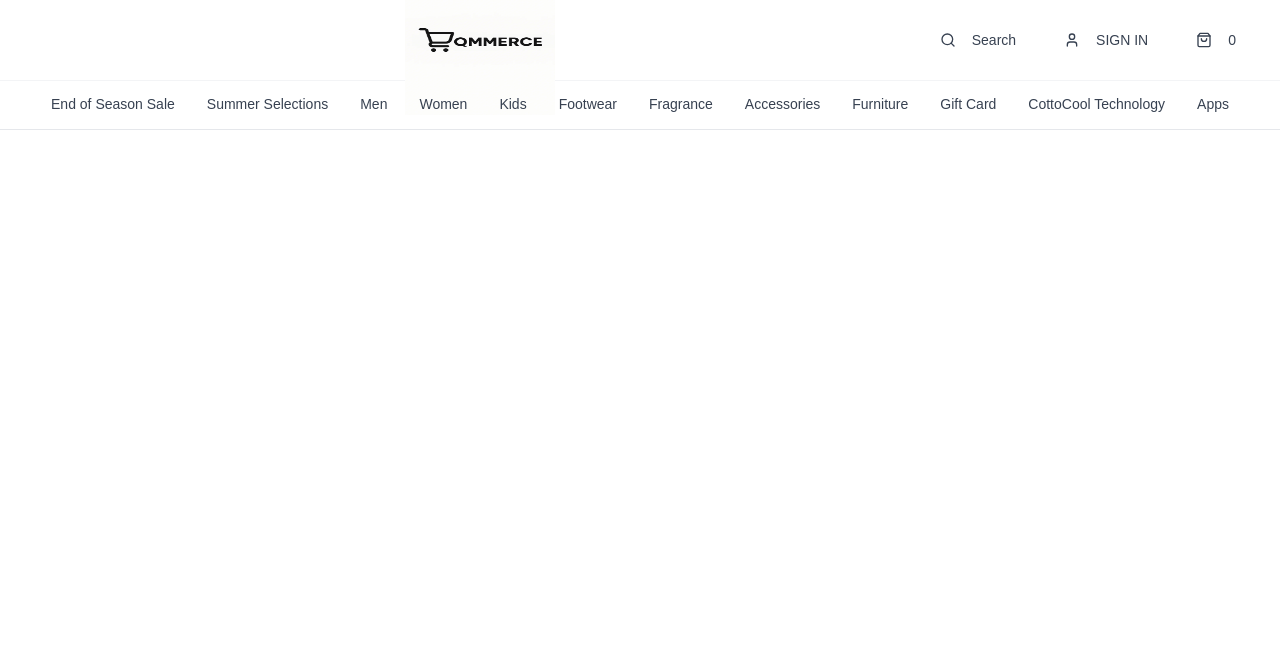
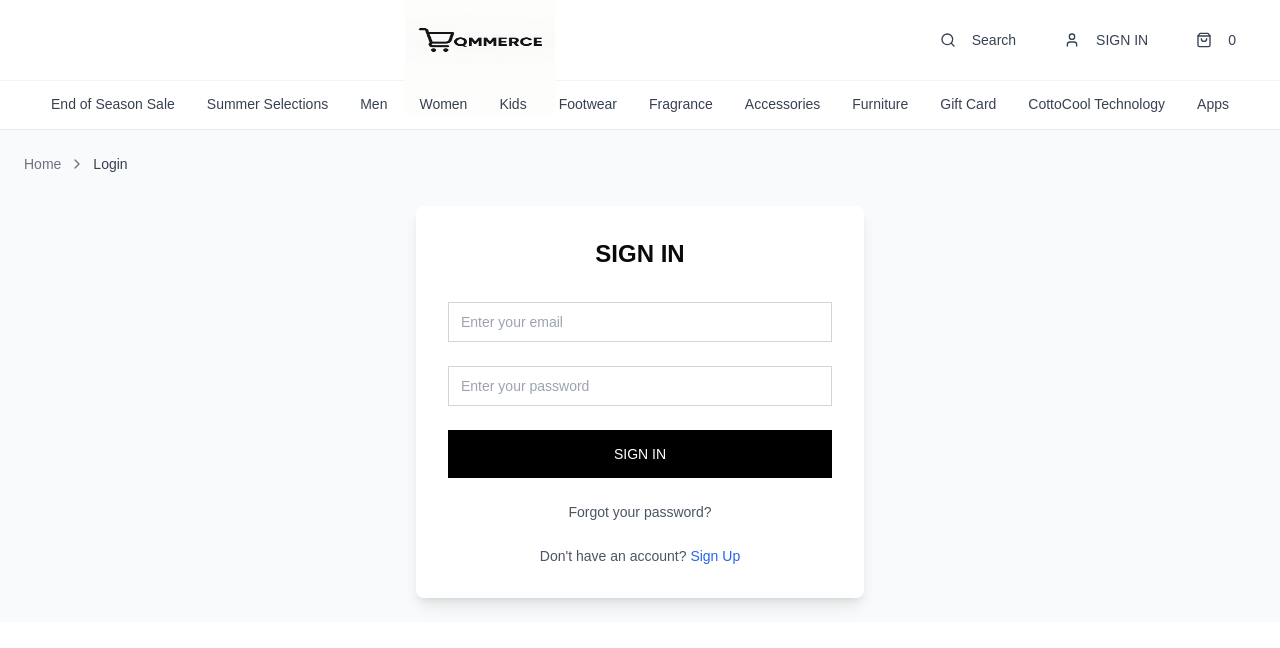
Before and after one commit to tanvirTheDev/creativeGhor, a Next.js app in the folder creativeGhor-fontend/: page /login in a window 1280 px wide. Shown: the top 648 px of the page. Built offline with nearby package versions, Linux system fonts and the light colour scheme.

Commit message:
again design login and register

```diff
--- a/creativeGhor-fontend/src/app/login/page.tsx
+++ b/creativeGhor-fontend/src/app/login/page.tsx
@@ -1,180 +1,96 @@
 "use client";
 
-import { AnimatePresence, motion } from "framer-motion";
-import { X } from "lucide-react";
+import EliteForm from "@/components/Form/EliteForm";
+import InputForm from "@/components/Form/InputForm";
+import { Button } from "@/components/ui/button";
+import { loginUser } from "@/services/actions/loginUser";
+import { storeUserInfo } from "@/services/auth.services";
+import { ChevronRight } from "lucide-react";
 import Link from "next/link";
 import { useRouter } from "next/navigation";
-import { useEffect, useState } from "react";
 import { FieldValues } from "react-hook-form";
 
-import { Button } from "@/components/ui/button";
-import { Input } from "@/components/ui/input";
-import { Label } from "@/components/ui/label";
-import { loginUser } from "@/services/actions/loginUser";
-import { storeUserInfo } from "@/services/auth.services";
+export default function LoginPage() {
+  const router = useRouter();
 
-interface SignInPanelProps {
-  isOpen: boolean;
-  onClose: () => void;
-}
-
-export default function LoginPanel({ isOpen, onClose }: SignInPanelProps) {
-  const router = useRouter();
-  const [isAnimating, setIsAnimating] = useState(false);
-  const [email, setEmail] = useState("");
-  const [password, setPassword] = useState("");
-
-  useEffect(() => {
-    if (isOpen) {
-      setIsAnimating(true);
-      document.body.style.overflow = "hidden";
-    } else {
-      document.body.style.overflow = "unset";
-      const timer = setTimeout(() => setIsAnimating(false), 300);
-      return () => clearTimeout(timer);
-    }
-  }, [isOpen]);
-
-  const handleBackdropClick = (e: React.MouseEvent) => {
-    if (e.target === e.currentTarget) {
-      onClose();
-    }
-  };
-
-  const handleSubmit = async () => {
+  const handleSubmit = async (values: FieldValues) => {
     try {
-      const values: FieldValues = { email, password };
       const response = await loginUser(values);
       storeUserInfo({ accessToken: response?.token });
-      onClose();
       router.push("/dashboard");
     } catch (error) {
       console.error("Login error", error);
     }
   };
 
-  if (!isOpen && !isAnimating) return null;
+  return (
+    <div className="h-full bg-gray-50 p-6">
+      <div className="mb-8 flex items-center gap-2 text-sm text-gray-500">
+        <Link href="/" className="hover:text-gray-700">
+          Home
+        </Link>
+        <ChevronRight className="h-4 w-4 text-gray-500" />
+        <span className="text-gray-700">Login</span>
+      </div>
+      <div className="max-w-md w-full mx-auto space-y-8 p-8 bg-white rounded-lg shadow-lg">
+        <div className="text-center">
+          <h1 className="text-2xl font-bold">SIGN IN</h1>
+        </div>
 
-  return (
-    <AnimatePresence>
-      {isOpen && (
-        <motion.div
-          initial={{ opacity: 0 }}
-          animate={{ opacity: 1 }}
-          exit={{ opacity: 0 }}
-          transition={{ duration: 0.3 }}
-          onClick={handleBackdropClick}
-          className="fixed inset-0 z-50 bg-black bg-opacity-50 backdrop-blur-sm"
+        <EliteForm
+          onSubmit={handleSubmit}
+          defaultValues={{
+            email: "",
+            password: "",
+          }}
         >
-          <motion.div
-            initial={{ x: "100%", opacity: 0 }}
-            animate={{ x: 0, opacity: 1 }}
-            exit={{ x: "100%", opacity: 0 }}
-            transition={{
-              type: "spring",
-              stiffness: 300,
-              damping: 30,
-              mass: 0.8,
-            }}
-            className="fixed bg-scroll right-0 top-0 h-full w-full bg-white shadow-2xl"
-          >
-            {/* Header */}
-            <motion.div
-              initial={{ y: -20, opacity: 0 }}
-              animate={{ y: 0, opacity: 1 }}
-              transition={{ delay: 0.1, duration: 0.3 }}
-              className="flex items-center justify-between px-6 py-2 border-b"
-            >
-              <div className="flex-1" />
-              <Button variant="ghost" size="icon" onClick={onClose}>
-                <X className="h-6 w-6" />
-              </Button>
-            </motion.div>
-
-            <div className="flex flex-col lg:flex-row w-full h-screen overflow-y-auto">
-              {/* Login Panel */}
-              <div className="w-full lg:w-1/2 p-6 sm:p-8 max-w-md mx-auto flex items-center justify-center">
-                <div className="space-y-6 w-full">
-                  <h1 className="text-2xl font-bold text-center">SIGN IN</h1>
-
+          <div className="space-y-6">
             {/* Email */}
-                  <motion.div
-                    initial={{ y: 10, opacity: 0 }}
-                    animate={{ y: 0, opacity: 1 }}
-                    transition={{ delay: 0.2, duration: 0.3 }}
-                    className="space-y-2"
-                  >
-                    <Label>Email</Label>
-                    <Input
+            <div className="space-y-2">
+              <InputForm
                 type="email"
+                name="email"
                 placeholder="Enter your email"
-                      value={email}
-                      onChange={(e) => setEmail(e.target.value)}
+                required
+                className=""
               />
-                  </motion.div>
+            </div>
 
             {/* Password */}
-                  <motion.div
-                    initial={{ y: 10, opacity: 0 }}
-                    animate={{ y: 0, opacity: 1 }}
-                    transition={{ delay: 0.3, duration: 0.3 }}
-                    className="space-y-2"
-                  >
-                    <Label>Password</Label>
-                    <Input
+            <div className="space-y-2">
+              <InputForm
                 type="password"
+                name="password"
                 placeholder="Enter your password"
-                      value={password}
-                      onChange={(e) => setPassword(e.target.value)}
+                required
+                className=""
               />
-                  </motion.div>
+            </div>
 
             {/* Sign In Button */}
-                  <motion.div
-                    initial={{ y: 10, opacity: 0 }}
-                    animate={{ y: 0, opacity: 1 }}
-                    transition={{ delay: 0.4, duration: 0.3 }}
-                  >
             <Button
-                      onClick={handleSubmit}
+              type="submit"
               className="w-full h-12 bg-black text-white hover:bg-gray-800"
             >
               SIGN IN
             </Button>
-                  </motion.div>
 
             {/* Links */}
-                  <motion.p
-                    initial={{ y: 10, opacity: 0 }}
-                    animate={{ y: 0, opacity: 1 }}
-                    transition={{ delay: 0.5, duration: 0.3 }}
-                    className="text-center text-sm text-gray-600"
-                  >
+            <p className="text-center text-sm text-gray-600">
               <Link href="/forgot-password" className="hover:underline">
                 Forgot your password?
               </Link>
-                  </motion.p>
+            </p>
 
-                  <motion.p
-                    initial={{ y: 10, opacity: 0 }}
-                    animate={{ y: 0, opacity: 1 }}
-                    transition={{ delay: 0.6, duration: 0.3 }}
-                    className="text-center text-sm text-gray-600"
-                  >
+            <p className="text-center text-sm text-gray-600">
               Don&apos;t have an account?{" "}
-                    <Link
-                      href="/register"
-                      className="text-blue-600 hover:underline"
-                    >
+              <Link href="/register" className="text-blue-600 hover:underline">
                 Sign Up
               </Link>
-                  </motion.p>
+            </p>
+          </div>
+        </EliteForm>
       </div>
     </div>
-            </div>
-          </motion.div>
-        </motion.div>
-      )}
-    </AnimatePresence>
   );
 }
--- a/creativeGhor-fontend/src/components/Form/InputForm.tsx
+++ b/creativeGhor-fontend/src/components/Form/InputForm.tsx
@@ -1,5 +1,5 @@
-import { Input } from "antd";
 import { Controller, useFormContext } from "react-hook-form";
+import { Input } from "../ui/input";
 // import { Input } from "../ui/input";
 type TInputProps = {
   placeholder?: string;
--- a/creativeGhor-fontend/src/components/shared/navbar/Navbar.tsx
+++ b/creativeGhor-fontend/src/components/shared/navbar/Navbar.tsx
@@ -9,7 +9,6 @@ import { useState } from "react";
 import logo from "../../../../public/logo2.png";
 import { CartPanel } from "./Cart";
 
-import LoginPage from "@/app/login/page";
 import { SearchPanel } from "./SearchBar";
 
 const navigationItems = [
@@ -86,6 +85,7 @@ export function Navbar() {
               </Button>
 
               {/* Sign In */}
+              <Link href="/login">
                 <Button
                   variant="ghost"
                   size="sm"
@@ -95,6 +95,7 @@ export function Navbar() {
                   <User className="h-5 w-5" />
                   <span className="hidden sm:inline">SIGN IN</span>
                 </Button>
+              </Link>
 
               {/* Cart */}
               <Button
@@ -138,7 +139,6 @@ export function Navbar() {
         isOpen={isSearchOpen}
         onClose={() => setIsSearchOpen(false)}
       />
-      <LoginPage isOpen={isSignInOpen} onClose={() => setIsSignInOpen(false)} />
       <CartPanel isOpen={isCartOpen} onClose={() => setIsCartOpen(false)} />
     </>
   );
--- a/creativeGhor-fontend/src/components/ui/input.tsx
+++ b/creativeGhor-fontend/src/components/ui/input.tsx
@@ -1,22 +1,21 @@
-import * as React from "react"
-
-import { cn } from "@/lib/utils"
+import { cn } from "@/lib/utils";
+import * as React from "react";
 
 const Input = React.forwardRef<HTMLInputElement, React.ComponentProps<"input">>(
-  ({ className, type, ...props }, ref) => {
+  ({ className, type = "text", ...props }, ref) => {
     return (
       <input
         type={type}
         className={cn(
-          "flex h-10 w-full rounded-md border border-input bg-background px-3 py-2 text-base ring-offset-background file:border-0 file:bg-transparent file:text-sm file:font-medium file:text-foreground placeholder:text-muted-foreground focus-visible:outline-none focus-visible:ring-2 focus-visible:ring-ring focus-visible:ring-offset-2 disabled:cursor-not-allowed disabled:opacity-50 md:text-sm",
+          "h-10 w-full border border-gray-300 bg-white px-3 py-2 text-sm text-gray-800 placeholder-gray-400 focus:border-black focus:outline-none focus:ring-1 focus:ring-black transition disabled:cursor-not-allowed disabled:opacity-50",
           className
         )}
         ref={ref}
         {...props}
       />
-    )
+    );
   }
-)
-Input.displayName = "Input"
+);
+Input.displayName = "Input";
 
-export { Input }
+export { Input };
```
Also changed, not shown: creativeGhor-fontend/src/app/register/page.tsx (+2 -6 lines). Lines whose indentation alone changed are shown as unchanged.
